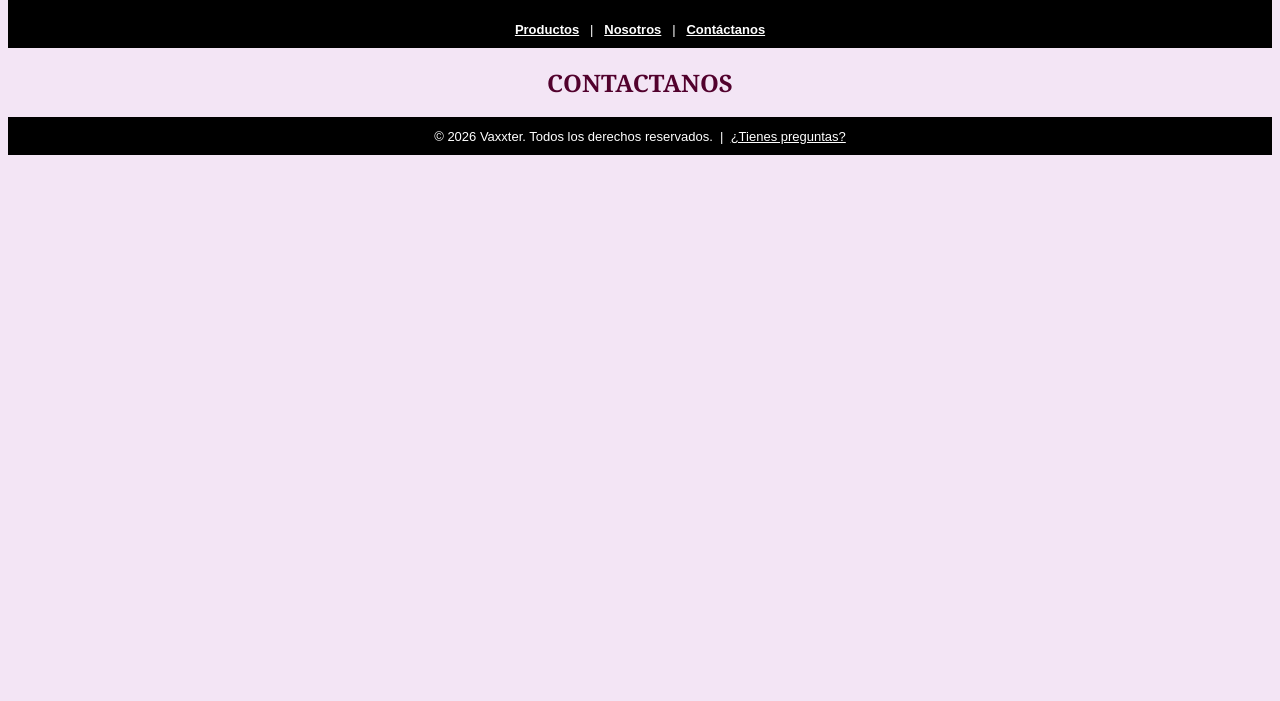
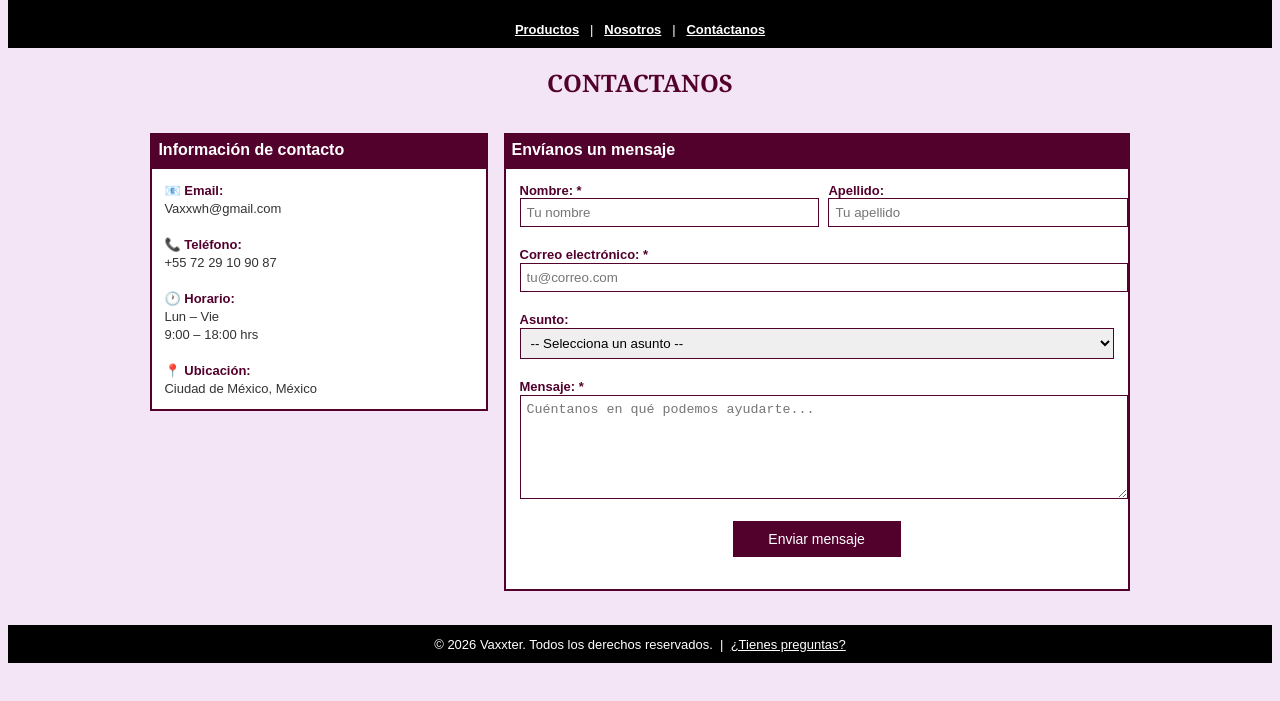
Before and after one commit to Vaxxter-sd/pagina-web, a plain HTML site: page contactanos.html in a window 1280 px wide. Shown: the part 83-784 px from the top of the page. Drawn offline with Linux system fonts and the light colour scheme.

Commit message:
contactanos.html

```diff
--- a/contactanos.html
+++ b/contactanos.html
@@ -39,6 +39,135 @@
 
   <br>
 
+  <!-- CONTENIDO: INFO + FORMULARIO -->
+  <center>
+    <table width="80%" cellpadding="0" cellspacing="16">
+      <tr valign="top">
+
+        <!-- COLUMNA IZQUIERDA: INFO -->
+        <td width="35%">
+          <table width="100%" bgcolor="#52012d" cellpadding="8" cellspacing="0">
+            <tr>
+              <td><font face="Arial" size="3" color="#ffffff"><b>Información de contacto</b></font></td>
+            </tr>
+          </table>
+          <table width="100%" bgcolor="#ffffff" border="1" bordercolor="#52012d" cellpadding="12" cellspacing="0">
+            <tr>
+              <td>
+                <font face="Arial" size="2" color="#333333">
+                  <font color="#52012d"><b>📧 Email:</b></font><br>
+                  Vaxxwh@gmail.com<br><br>
+
+                  <font color="#52012d"><b>📞 Teléfono:</b></font><br>
+                  +55 72 29 10 90 87<br><br>
+
+                  <font color="#52012d"><b>🕐 Horario:</b></font><br>
+                  Lun – Vie<br>9:00 – 18:00 hrs<br><br>
+
+                  <font color="#52012d"><b>📍 Ubicación:</b></font><br>
+                  Ciudad de México, México
+                </font>
+              </td>
+            </tr>
+          </table>
+        </td>
+
+        <!-- COLUMNA DERECHA: FORMULARIO -->
+        <td width="65%">
+          <table width="100%" bgcolor="#52012d" cellpadding="8" cellspacing="0">
+            <tr>
+              <td><font face="Arial" size="3" color="#ffffff"><b>Envíanos un mensaje</b></font></td>
+            </tr>
+          </table>
+          <table width="100%" bgcolor="#ffffff" border="1" bordercolor="#52012d" cellpadding="14" cellspacing="0">
+            <tr>
+              <td>
+                <font face="Arial" size="2">
+
+                  <!-- FILA NOMBRE Y APELLIDO -->
+                  <table width="100%" cellpadding="0" cellspacing="0">
+                    <tr>
+                      <td width="48%">
+                        <font color="#52012d"><b>Nombre: *</b></font><br>
+                        <input type="text" id="nombre" size="22" placeholder="Tu nombre" style="border:1px solid #52012d; padding:6px; width:100%;"/>
+                      </td>
+                      <td width="4%"></td>
+                      <td width="48%">
+                        <font color="#52012d"><b>Apellido:</b></font><br>
+                        <input type="text" id="apellido" size="22" placeholder="Tu apellido" style="border:1px solid #52012d; padding:6px; width:100%;"/>
+                      </td>
+                    </tr>
+                  </table>
+
+                  <br>
+
+                  <font color="#52012d"><b>Correo electrónico: *</b></font><br>
+                  <input type="email" id="email" size="40" placeholder="tu@correo.com" style="border:1px solid #52012d; padding:6px; width:100%;"/>
+
+                  <br><br>
+
+                  <font color="#52012d"><b>Asunto:</b></font><br>
+                  <select id="asunto" style="border:1px solid #52012d; padding:6px; width:100%;">
+                    <option value="">-- Selecciona un asunto --</option>
+                    <option value="pedido">Consulta sobre pedido</option>
+                    <option value="producto">Información de producto</option>
+                    <option value="devolucion">Devoluciones</option>
+                    <option value="otro">Otro</option>
+                  </select>
+
+                  <br><br>
+
+                  <font color="#52012d"><b>Mensaje: *</b></font><br>
+                  <textarea id="mensaje" rows="6" placeholder="Cuéntanos en qué podemos ayudarte..." style="border:1px solid #52012d; padding:6px; width:100%;"></textarea>
+
+                  <br><br>
+
+                  <center>
+                    <input type="button" value="  Enviar mensaje  " onclick="enviarCorreo()"
+                      style="background-color:#52012d; color:#ffffff; border:none; padding:10px 28px; font-size:14px; cursor:pointer;"/>
+                  </center>
+
+                  <br>
+                  <center><font id="aviso" color="#1565c0"></font></center>
+
+                </font>
+              </td>
+            </tr>
+          </table>
+        </td>
+
+      </tr>
+    </table>
+    </center>
+
+    <br>
+
+
+    <script>
+      function enviarCorreo() {
+        var nombre   = document.getElementById('nombre').value.trim();
+        var apellido = document.getElementById('apellido').value.trim();
+        var email    = document.getElementById('email').value.trim();
+        var asunto   = document.getElementById('asunto').value;
+        var mensaje  = document.getElementById('mensaje').value.trim();
+
+        if (!nombre || !email || !mensaje) {
+          alert('Por favor completa los campos obligatorios (*).');
+          return;
+        }
+
+        var asuntoTexto = asunto ? '[' + asunto.toUpperCase() + '] ' : '';
+        var cuerpo = 'Nombre: ' + nombre + ' ' + apellido + '\nEmail: ' + email + '\n\n' + mensaje;
+        var mailto = 'mailto:contacto@eliteshop.com'
+          + '?subject=' + encodeURIComponent(asuntoTexto + 'Mensaje desde el sitio web')
+          + '&body=' + encodeURIComponent(cuerpo);
+
+        window.location.href = mailto;
+        document.getElementById('aviso').innerHTML = '<b>¡Listo!</b> Se abrirá tu cliente de correo para enviar el mensaje.';
+      }
+    </script>
+
+  </body>
 
 
   <!-- PIE DE PÁGINA -->
```
